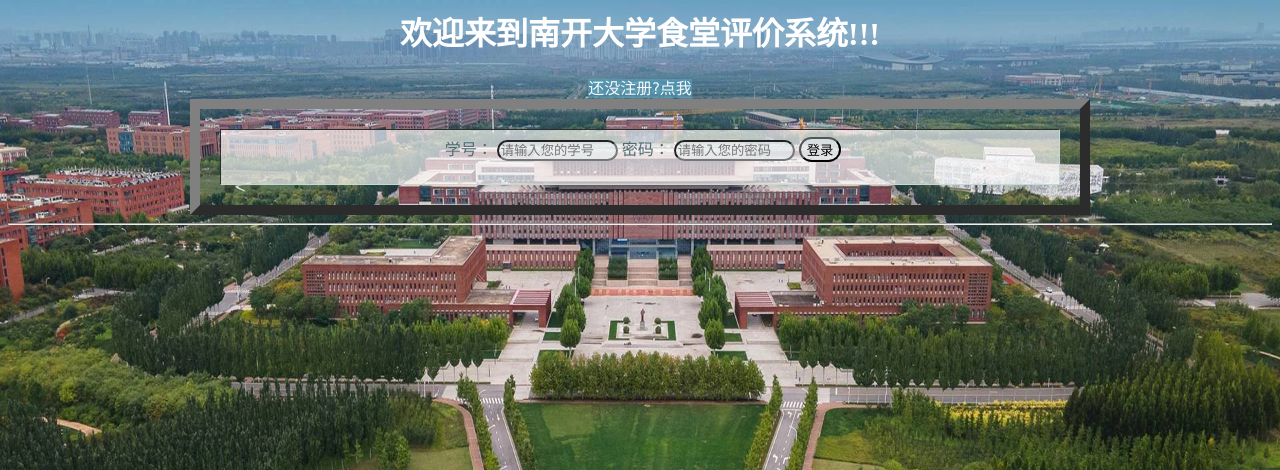
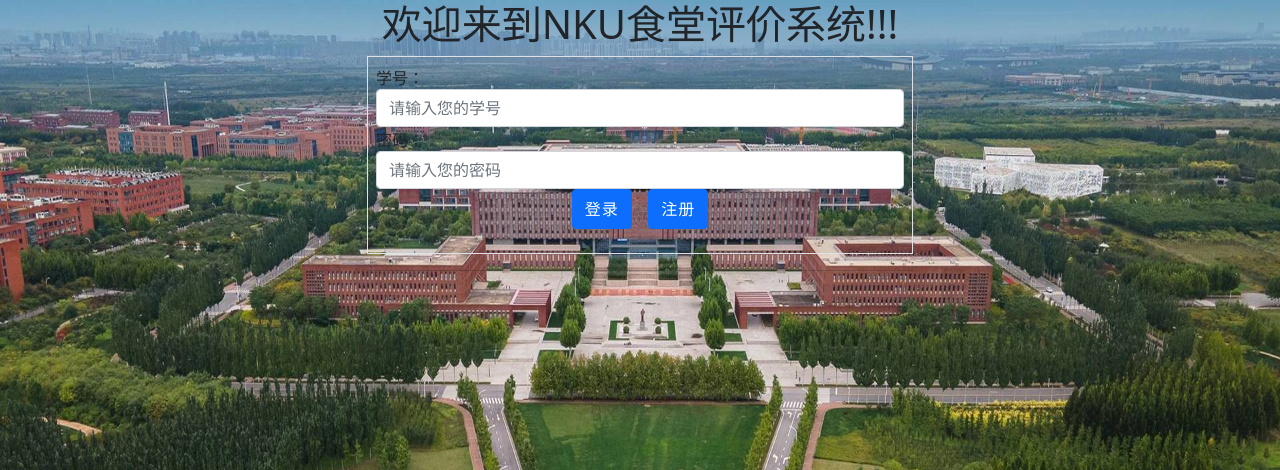
Before and after one commit to ericjuice/Canteen_evaluation_system, a PHP site: page /source/index.php in a window 1280 px wide. Shown: the top 470 px of the page. Run offline with PHP 8.4, Linux system fonts and the light colour scheme.

Commit message:
style changed

```diff
--- a/source/global.css
+++ b/source/global.css
@@ -16,6 +16,7 @@ a {
     overflow: visible;
     font-family: Tahoma, Helvetica, Arial, "宋体", sans-serif;
     color: #f7f8fb;
+
     background-color: rgba(83, 192, 222, 0.401);
     text-decoration: none;
 }
--- a/source/index.php
+++ b/source/index.php
@@ -3,15 +3,56 @@
 <head>
     <meta http-equiv="Content-Type" content="text/html; charset=utf-8" />
     <title>登录</title>
-    <link rel="stylesheet" type="text/css" href="./global.css"/>
+    <link rel="stylesheet" type="text/css" href="./global.css" />
+    <!-- 新 Bootstrap5 核心 CSS 文件 -->
+    <link rel="stylesheet" href="https://cdn.staticfile.org/twitter-bootstrap/5.1.1/css/bootstrap.min.css">
+
+    <!--  popper.min.js 用于弹窗、提示、下拉菜单 -->
+    <script src="https://cdn.staticfile.org/popper.js/2.9.3/umd/popper.min.js"></script>
+
+    <!-- 最新的 Bootstrap5 核心 JavaScript 文件 -->
+    <script src="https://cdn.staticfile.org/twitter-bootstrap/5.1.1/js/bootstrap.min.js"></script>
 </head>
 
 <body>
+    <div class="container">
+        <div class="row flex justify-content-center align-items-center">
+            <div class="col-md-6">
+                <h1 class="text-center">欢迎来到NKU食堂评价系统!!!</h1>
+                <!-- <a href="reg.php" class="d-block text-center my-3">还没注册?点我</a> -->
+                <table class="table table-bordered table-striped">
+                    <tr>
+                        <td>
+                            <form method="post" action="login.php">
+                                <div class="form-group">
+                                    <label for="username">学号：</label>
+                                    <input name="stu_id" type="text" id="username" class="form-control" placeholder="请输入您的学号" required="required" />
+                                </div>
+                                <div class="form-group">
+                                    <label for="password">密码：</label>
+                                    <input name="pwd" type="password" id="password" class="form-control" placeholder="请输入您的密码" required="required" />
+                                </div>
+                                <div class="form-group text-center">
+                                    <button type="submit" class="btn btn-primary">登录</button>
+                                    &nbsp;&nbsp;
+                                    <button href="reg.php" class="btn btn-primary">注册</button>
+                                </div>
+                            </form>
+                        </td>
+                    </tr>
+                </table>
+                <hr />
+            </div>
+        </div>
+    </div>
+</body>
+
+<!-- <body>
 
     <div align="center">
         <h1>欢迎来到南开大学食堂评价系统!!!</h1>
         <a href="reg.php">还没注册?点我</a>
-        <table width="900" border=10" cellspacing="20" cellpadding="10">
+        <table width="900" border="10" cellspacing="20" cellpadding="10">
             <tr>
                 <td height="40">
                     <form method="post" action="login.php">
@@ -32,6 +73,6 @@
             </td>
         </tr>
     </div>
-</body>
+</body> -->
 
 </html>
--- a/source/main.php
+++ b/source/main.php
@@ -2,12 +2,12 @@
 <html>
 
 <head>
-    <link rel="stylesheet" type="text/css" href="./global.css"/>
+    <link rel="stylesheet" type="text/css" href="./global.css" />
     <meta http-equiv="Content-Type" content="text/html; charset=uft-8" />
     <title>主页</title>
 </head>
 
-<body >
+<body>
     <?php
     session_start();
     require_once('db_info.php');
```
Also changed, not shown: README.md. Lines whose indentation alone changed are shown as unchanged.
